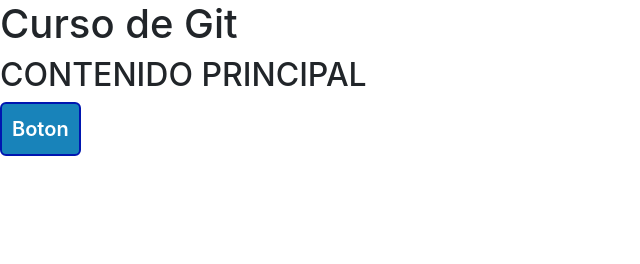
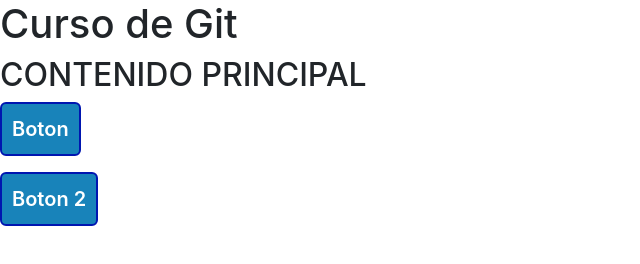
Before and after one commit to mmrasteu/curso-git, a website: page public_html/index.html in a window 1280 px wide. Shown: the whole page, without its empty margins (0-640 px from the left). Drawn offline with nearby package versions, Linux system fonts and the light colour scheme.

Commit message:
Se agrega un nuevo boton

```diff
--- a/public_html/index.html
+++ b/public_html/index.html
@@ -20,6 +20,7 @@
       <article>
         <h2>CONTENIDO PRINCIPAL</h2>
         <p><button class="boton">Boton</button></p>
+        <p><button class="boton">Boton 2</button></p>
       </article>
     </section>
     <!-- Optional JavaScript -->
```
